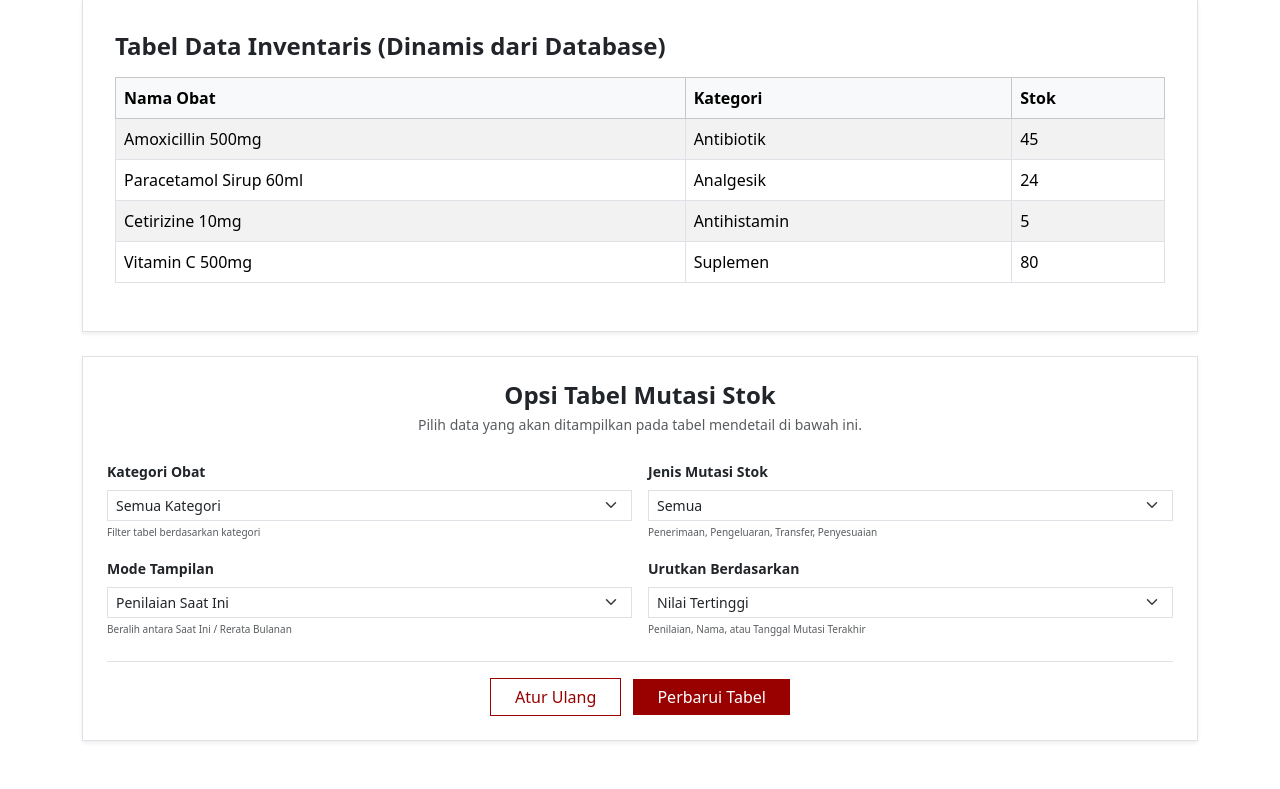
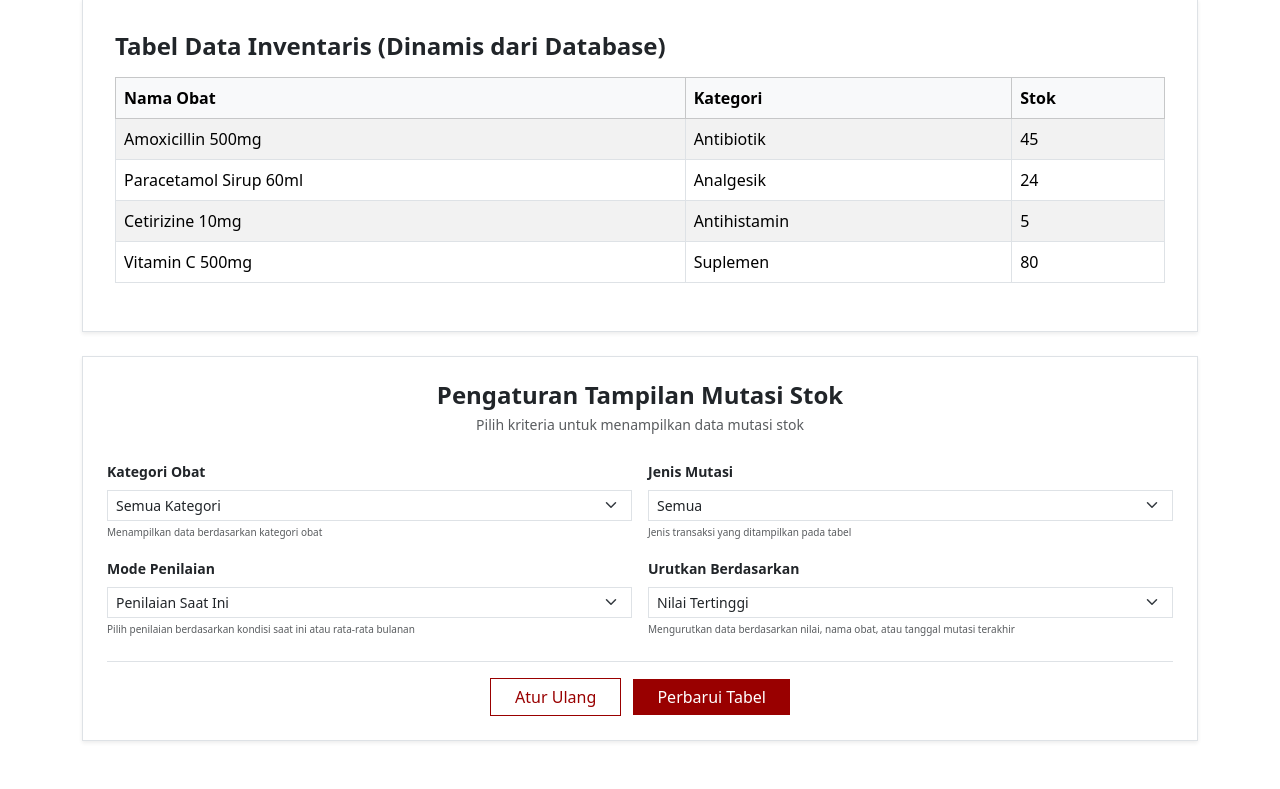
Before and after one commit to samuelaji/Sistem-Penjualan-Apotek-Universitas-Sanata-Dharma, a Laravel app: page /inventaris in a window 1280 px wide. Shown: the part 703-1492 px from the top of the page. Run offline with Laravel 12, Linux system fonts and the light colour scheme; data comes from the database, SQL or seed files in the repository.

Commit message:
Penyuntingan  dan konsistensi teks pada halaman inventaris

```diff
--- a/resources/views/inventaris/inventaris.blade.php
+++ b/resources/views/inventaris/inventaris.blade.php
@@ -108,8 +108,8 @@
 
         <!--tabel opsi mutasi stok-->
         <div class="card shadow-sm border box-sharp p-4">
-            <h4 class="text-center fw-bold mb-1">Opsi Tabel Mutasi Stok</h4>
-            <p class="text-center text-muted small mb-4">Pilih data yang akan ditampilkan pada tabel mendetail di bawah ini.</p>
+            <h4 class="text-center fw-bold mb-1">Pengaturan Tampilan Mutasi Stok</h4>
+            <p class="text-center text-muted small mb-4">Pilih kriteria untuk menampilkan data mutasi stok</p>
 
             <form method="GET" action="">
                 <div class="row g-3 mb-4">
@@ -120,25 +120,25 @@
                         <select name="kategori" class="form-select form-select-sm box-sharp">
                             <option value="">Semua Kategori</option>
                         </select>
-                        <div class="form-text text-muted" style="font-size: 10px;">Filter tabel berdasarkan kategori</div>
+                        <div class="form-text text-muted" style="font-size: 10px;">Menampilkan data berdasarkan kategori obat</div>
                     </div>
 
                     <!-- Pilihan Filter: Jenis Mutasi Stok -->
                     <div class="col-md-6">
-                        <label class="form-label small fw-bold">Jenis Mutasi Stok</label>
+                        <label class="form-label small fw-bold">Jenis Mutasi</label>
                         <select name="jenis_mutasi" class="form-select form-select-sm box-sharp">
                             <option value="">Semua</option>
                         </select>
-                        <div class="form-text text-muted" style="font-size: 10px;">Penerimaan, Pengeluaran, Transfer, Penyesuaian</div>
+                        <div class="form-text text-muted" style="font-size: 10px;">Jenis transaksi yang ditampilkan pada tabel</div>
                     </div>
 
                     <!-- Pilihan Filter: Mode Tampilan -->
                     <div class="col-md-6">
-                        <label class="form-label small fw-bold">Mode Tampilan</label>
+                        <label class="form-label small fw-bold">Mode Penilaian</label>
                         <select name="mode_tampilan" class="form-select form-select-sm box-sharp">
                             <option value="">Penilaian Saat Ini</option>
                         </select>
-                        <div class="form-text text-muted" style="font-size: 10px;">Beralih antara Saat Ini / Rerata Bulanan</div>
+                        <div class="form-text text-muted" style="font-size: 10px;">Pilih penilaian berdasarkan kondisi saat ini atau rata-rata bulanan</div>
                     </div>
 
                     <!-- Pilihan Filter: Urutkan Berdasarkan -->
@@ -147,7 +147,7 @@
                         <select name="urutkan" class="form-select form-select-sm box-sharp">
                             <option value="">Nilai Tertinggi</option>
                         </select>
-                        <div class="form-text text-muted" style="font-size: 10px;">Penilaian, Nama, atau Tanggal Mutasi Terakhir</div>
+                        <div class="form-text text-muted" style="font-size: 10px;">Mengurutkan data berdasarkan nilai, nama obat, atau tanggal mutasi terakhir</div>
                     </div>
 
                 </div>
```
